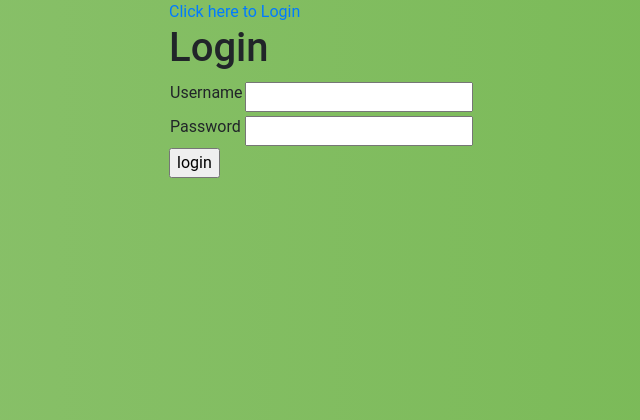
After one commit to vairakkanipv/online_survey, a Django app: template myapp/templates/myapp/login.html in a window 1280 px wide. The commit adds this page. Shown: the top 420 px of the page, without its empty margins (336-976 px from the left). Run offline with Django 3.2, Linux system fonts and the light colour scheme; the template is opened without the code that fills it, so the values that code supplies are empty, except form fields; tables that the repository leaves empty hold one stand-in row (values such as "Sample post"); form fields are guessed from the names that the template uses; some libraries are stand-ins or nearby versions.

Commit message:
login page changed to base style and inline styles moved to css file

```diff
--- a/myapp/static/myapp/css/main.css
+++ b/myapp/static/myapp/css/main.css
@@ -1 +1,98 @@
-this is a css
+    .login-page {
+      width: 360px;
+      padding: 8% 0 0;
+      margin: auto;
+    }
+    .form {
+      position: relative;
+      z-index: 1;
+      background: #FFFFFF;
+      max-width: 360px;
+      margin: 0 auto 100px;
+      padding: 45px;
+      text-align: center;
+      box-shadow: 0 0 20px 0 rgba(0, 0, 0, 0.2), 0 5px 5px 0 rgba(0, 0, 0, 0.24);
+    }
+    .form input {
+      font-family: "Roboto", sans-serif;
+      outline: 0;
+      background: #f2f2f2;
+      width: 100%;
+      border: 0;
+      margin: 0 0 15px;
+      padding: 15px;
+      box-sizing: border-box;
+      font-size: 14px;
+    }
+    .form button {
+      font-family: "Roboto", sans-serif;
+      text-transform: uppercase;
+      outline: 0;
+      background: #4CAF50;
+      width: 100%;
+      border: 0;
+      padding: 15px;
+      color: #FFFFFF;
+      font-size: 14px;
+      -webkit-transition: all 0.3 ease;
+      transition: all 0.3 ease;
+      cursor: pointer;
+    }
+    .form button:hover,.form button:active,.form button:focus {
+      background: #43A047;
+    }
+    .form .message {
+      margin: 15px 0 0;
+      color: #b3b3b3;
+      font-size: 12px;
+    }
+    .form .message a {
+      color: #4CAF50;
+      text-decoration: none;
+    }
+    .form .register-form {
+      display: none;
+    }
+    .container {
+      position: relative;
+      z-index: 1;
+      max-width: 300px;
+      margin: 0 auto;
+    }
+    .container:before, .container:after {
+      content: "";
+      display: block;
+      clear: both;
+    }
+    .container .info {
+      margin: 50px auto;
+      text-align: center;
+    }
+    .container .info h1 {
+      margin: 0 0 15px;
+      padding: 0;
+      font-size: 36px;
+      font-weight: 300;
+      color: #1a1a1a;
+    }
+    .container .info span {
+      color: #4d4d4d;
+      font-size: 12px;
+    }
+    .container .info span a {
+      color: #000000;
+      text-decoration: none;
+    }
+    .container .info span .fa {
+      color: #EF3B3A;
+    }
+    body {
+      background: #76b852; /* fallback for old browsers */
+      background: -webkit-linear-gradient(right, #76b852, #8DC26F);
+      background: -moz-linear-gradient(right, #76b852, #8DC26F);
+      background: -o-linear-gradient(right, #76b852, #8DC26F);
+      background: linear-gradient(to left, #76b852, #8DC26F);
+      font-family: "Roboto", sans-serif;
+      -webkit-font-smoothing: antialiased;
+      -moz-osx-font-smoothing: grayscale;
+    }
--- /dev/null
+++ b/myapp/templates/myapp/login.html
@@ -0,0 +1,47 @@
+{% extends 'base.html'%}
+{% load static %}
+
+{% block head %}
+    <link rel="stylesheet" type="text/css" href="{% static 'myapp/css/main.css' %}">
+{% endblock %}
+
+{% block header %}
+<h1>Login</h1>
+{% endblock %}
+
+{% block body %}
+
+{% if form.errors %}
+<p>Your username and password didn't match. Please try again.</p>
+{% endif %}
+
+{% if next %}
+    {% if user.is_authenticated %}
+    <p>Your account doesn't have access to this page. To proceed,
+    please login with an account that has access.</p>
+    {% else %}
+    <p>Please login to see this page.</p>
+    {% endif %}
+{% endif %}
+
+<form method="post" action="{% url 'myapp:loginurl' %}">
+{% csrf_token %}
+<table>
+<tr>
+    <td>{{ form.username.label_tag }}</td>
+    <td>{{ form.username }}</td>
+</tr>
+<tr>
+    <td>{{ form.password.label_tag }}</td>
+    <td>{{ form.password }}</td>
+</tr>
+</table>
+
+<input type="submit" value="login">
+<input type="hidden" name="next" value="{{ next }}">
+</form>
+
+{% endblock %}
+
+{% block script %}
+{% endblock %}
```
Also changed, not shown: templates/login.html (deleted, +0 -125 lines).
